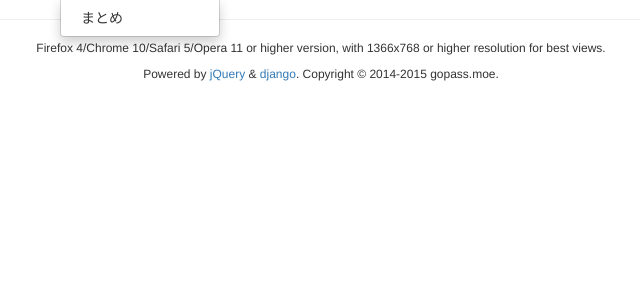
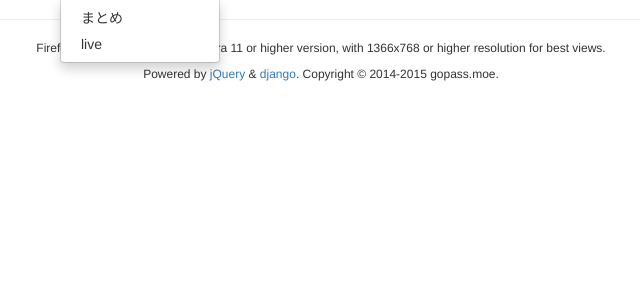
Before and after one commit to jffifa/gopass_moe, a Django app: template kotoridb/templates/kotoridb/base.html in a window 1280 px wide, after a click on "Stream". Shown: the part 51-351 px from the top of the page, without its empty margins (319-959 px from the left). Run offline with Django 3.2, Linux system fonts and the light colour scheme; the template is opened without the code that fills it, so the values that code supplies are empty; some libraries are stand-ins or nearby versions.

Commit message:
base template modified

```diff
--- a/kotoridb/templates/kotoridb/base.html
+++ b/kotoridb/templates/kotoridb/base.html
@@ -47,6 +47,7 @@
             <a href="#" class="dropdown-toggle" data-toggle="dropdown">Stream<span class="caret"></span></a>
             <ul class="dropdown-menu" role="menu">
                 <li><a href="/static/matome.htm">まとめ</a></li>
+                <li><a href="/static/live.htm">live</a></li>
             </ul></li>
             <li id="nav-bangumi" class="dropdown">
             <a href="#" class="dropdown-toggle" data-toggle="dropdown">Bangumi<span class="caret"></span></a>
```
